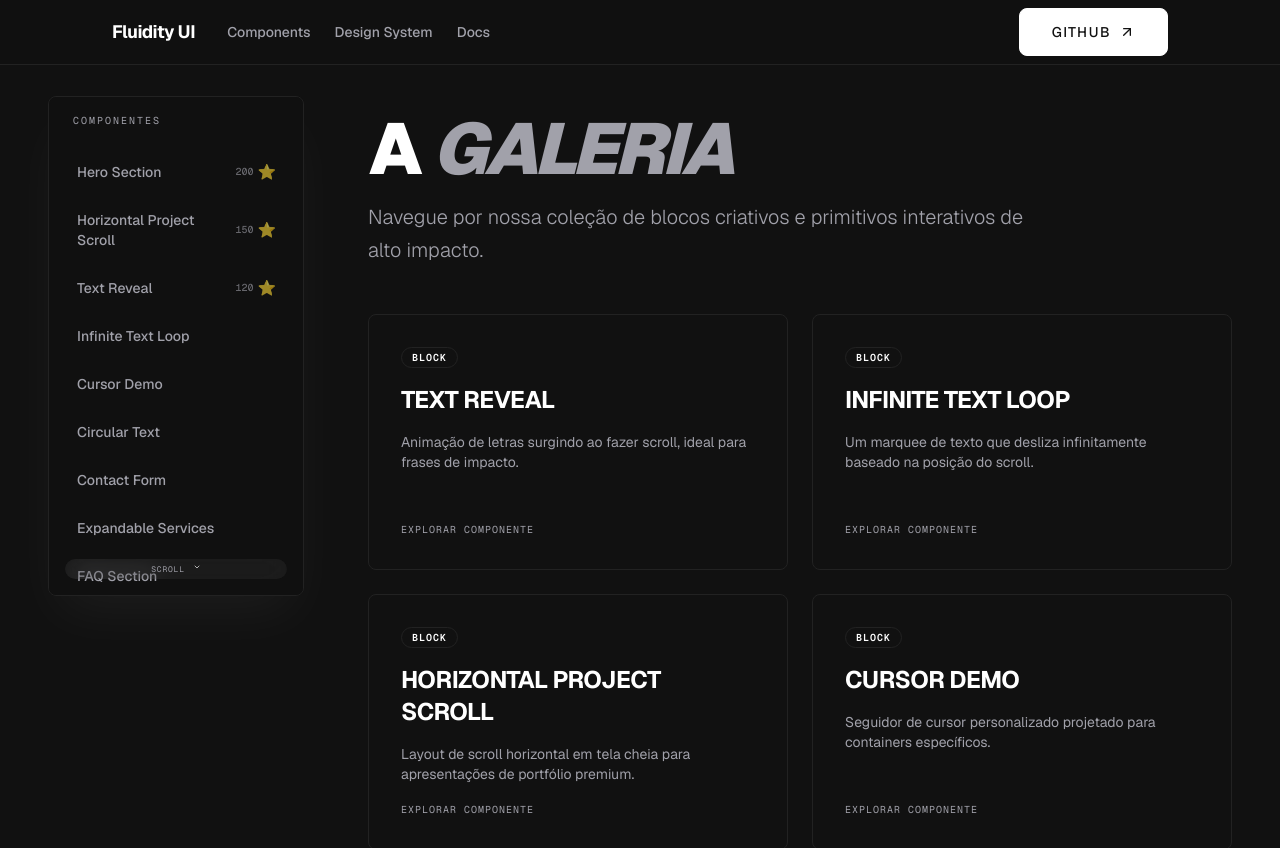
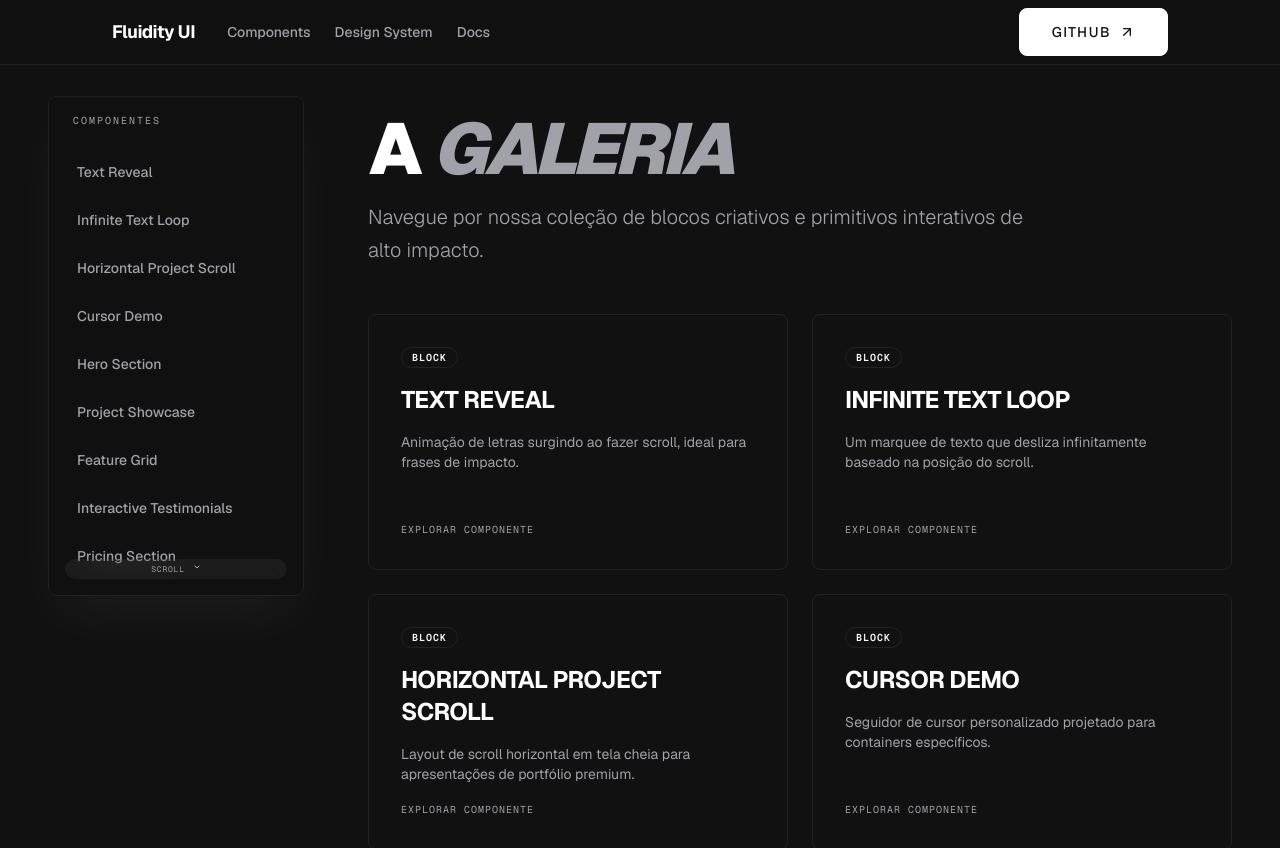
Before and after one commit to renilson-medeiros/fluidity-ui, a Next.js app: page /components in a window 1280 px wide. Shown: the top 848 px of the page. Built offline with nearby package versions, Linux system fonts and the light colour scheme.

Commit message:
chore: revert rating code logic as requested, keeping only documentation

```diff
--- a/src/app/components/layout.tsx
+++ b/src/app/components/layout.tsx
@@ -67,38 +67,18 @@ export default function ComponentsLayout({
                  Componentes
                </h4>
             </div>
-            {Object.entries(registry)
-              .sort(([, a], [, b]) => {
-                // Primeiro ordena por estrelas (descendente)
-                const starsA = a.stars || 0;
-                const starsB = b.stars || 0;
-                if (starsB !== starsA) return starsB - starsA;
-                // Depois por nome (ascendente)
-                return a.name.localeCompare(b.name);
-              })
-              .map(([slug, item]) => (
+            {Object.entries(registry).map(([slug, item]) => (
               <Link
                 key={slug}
                 href={`/components/${slug}`}
                 className={cn(
-                  "flex w-full items-center justify-between rounded-lg px-3 py-2.5 text-sm font-medium transition-all hover:bg-foreground/5 active:scale-95",
+                  "flex w-full items-center rounded-lg px-3 py-2.5 text-sm font-medium transition-all hover:bg-foreground/5 active:scale-95",
                   pathname === `/components/${slug}`
-                    ? "bg-foreground text-background hover:bg-foreground/90 shadow-lg"
+                    ? "bg-foreground text-background hover:bg-foreground/90"
                     : "text-muted-foreground hover:text-foreground"
                 )}
               >
-                <span>{item.name}</span>
-                {item.stars && item.stars > 100 && (
-                   <div className="flex items-center gap-1 opacity-60">
-                     <span className="text-[10px] font-mono">{item.stars}</span>
-                     <motion.span
-                       animate={{ scale: [1, 1.2, 1] }}
-                       transition={{ repeat: Infinity, duration: 2 }}
-                     >
-                       ⭐
-                     </motion.span>
-                   </div>
-                )}
+                {item.name}
               </Link>
             ))}
 
--- a/src/registry/index.tsx
+++ b/src/registry/index.tsx
@@ -8,7 +8,6 @@ export interface RegistryComponent {
   dependencies?: string[];
   type: "block" | "ui";
   props?: Record<string, any>;
-  stars?: number;
   installationSteps?: string[];
   usageExample?: string;
 }
@@ -20,7 +19,6 @@ export const registry: Record<string, RegistryComponent> = {
     component: require("@/components/blocks/text-reveal").TextReveal,
     file: "src/components/blocks/text-reveal.tsx",
     type: "block",
-    stars: 120,
     dependencies: ["framer-motion"],
     props: {
       text: "O Fluidity UI é uma biblioteca de componentes práticos para criar interfaces de alta qualidade e acessíveis.",
@@ -38,7 +36,6 @@ export const registry: Record<string, RegistryComponent> = {
     component: require("@/components/blocks/infinite-text-loop").InfiniteTextLoop,
     file: "src/components/blocks/infinite-text-loop.tsx",
     type: "block",
-    stars: 85,
     dependencies: ["framer-motion"],
     props: {
       text: "LOOP INFINITO • FLUIDITY UI • NEXT.JS • ",
@@ -56,7 +53,6 @@ export const registry: Record<string, RegistryComponent> = {
     component: require("@/components/blocks/horizontal-project-scroll").HorizontalProjectScroll,
     file: "src/components/blocks/horizontal-project-scroll.tsx",
     type: "block",
-    stars: 150,
     dependencies: ["framer-motion", "lucide-react"],
     installationSteps: [
       "Instale: `npm install framer-motion lucide-react`",
@@ -71,7 +67,6 @@ export const registry: Record<string, RegistryComponent> = {
     component: require("@/components/blocks/cursor-demo").CursorDemo,
     file: "src/components/blocks/cursor-demo.tsx",
     type: "block",
-    stars: 42,
     dependencies: ["framer-motion"],
     installationSteps: [
       "Copie `src/components/ui/project-cursor.tsx`.",
@@ -86,7 +81,6 @@ export const registry: Record<string, RegistryComponent> = {
     component: require("@/components/blocks/hero-section").HeroSection,
     file: "src/components/blocks/hero-section.tsx",
     type: "block",
-    stars: 200,
     dependencies: ["framer-motion", "lucide-react"],
     installationSteps: [
       "Instale: `npm install framer-motion lucide-react`",
```
